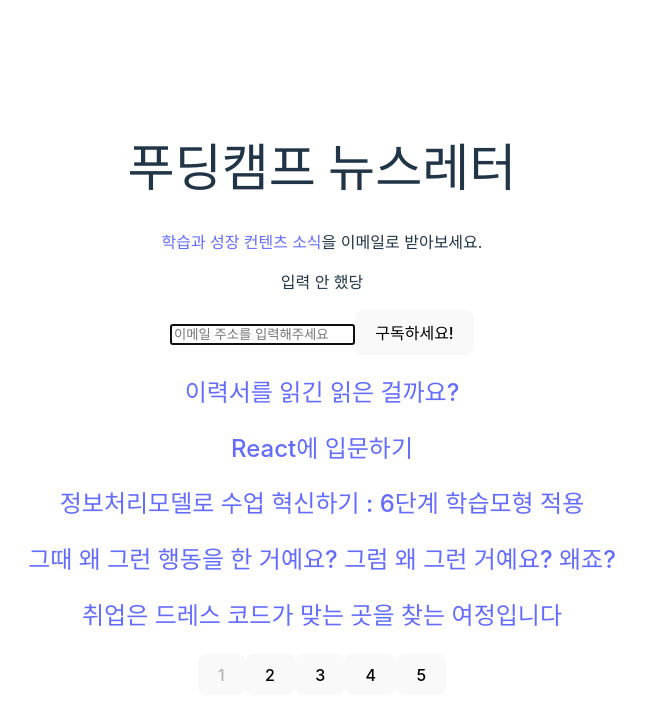
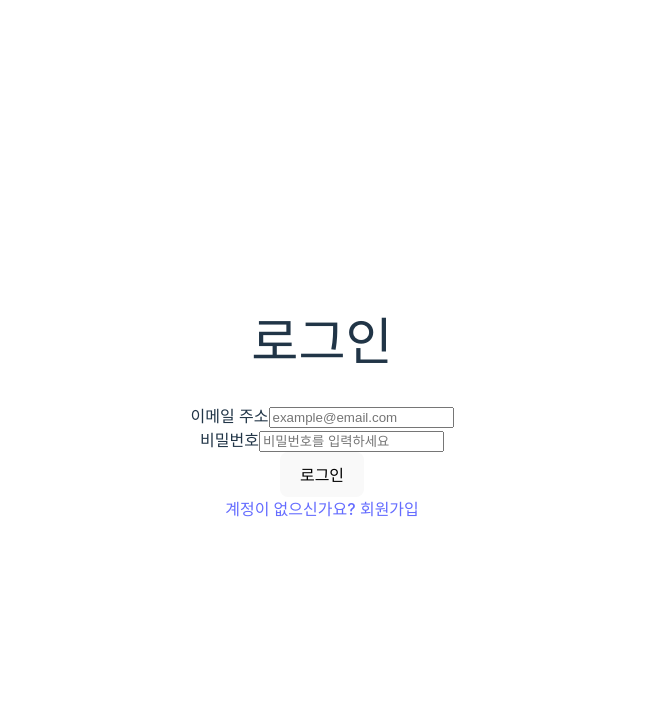
Before and after one commit to realworldpudding/hands-on, a React (Vite) app in the folder getting-started-with-react/hello-world/: page / in a window 1280 px wide. Shown: the top 720 px of the page, without its empty margins (318-964 px from the left). Built offline with nearby package versions, Linux system fonts and the light colour scheme.

Commit message:
ADD Login 컴포넌트와 테스트

```diff
--- a/getting-started-with-react/hello-world/package.json
+++ b/getting-started-with-react/hello-world/package.json
@@ -9,7 +9,8 @@
     "lint": "eslint .",
     "preview": "vite preview",
     "test": "vitest",
-    "test:update": "vitest --update"
+    "test:update": "vitest --update",
+    "test:playwright": "playwright test --ui"
   },
   "dependencies": {
     "react": "^18.3.1",
@@ -17,9 +18,11 @@
   },
   "devDependencies": {
     "@eslint/js": "^9.8.0",
+    "@playwright/test": "^1.49.1",
     "@testing-library/dom": "^10.4.0",
     "@testing-library/jest-dom": "^6.6.3",
     "@testing-library/react": "^16.1.0",
+    "@testing-library/react-hooks": "^8.0.1",
     "@testing-library/user-event": "^14.5.2",
     "@types/react": "^18.3.3",
     "@types/react-dom": "^18.3.0",
--- /dev/null
+++ b/getting-started-with-react/hello-world/src/Login.jsx
@@ -0,0 +1,124 @@
+import { useState } from 'react';
+
+const Login = () => {
+  const [isLoggedIn, setIsLoggedIn] = useState(false);
+
+  const handleSuccess = async () => {
+    setIsLoggedIn(true)
+  };
+
+  return (
+    <div className="min-h-screen flex items-center justify-center bg-gray-50 py-12 px-4 sm:px-6 lg:px-8">
+      <div className="max-w-md w-full space-y-8">
+        <div>
+          <h1 className="mt-6 text-center text-3xl font-extrabold text-gray-900">
+            {isLoggedIn ? '홈 화면입니다' : '로그인'}
+          </h1>
+        </div>
+        {isLoggedIn ? (
+          <div>
+            <p>로그인 성공</p>
+          </div>
+        ) : (
+          <LoginForm onSuccess={handleSuccess} />
+        )}
+      </div>
+    </div>
+  );
+};
+
+function LoginForm({ onSuccess }) {
+  const [formData, setFormData] = useState({
+    email: '',
+    password: ''
+  });
+  const [error, setError] = useState('');
+
+  const handleInputChange = (e) => {
+    const { name, value } = e.target;
+    setFormData(prev => ({
+      ...prev,
+      [name]: value
+    }));
+    // 입력이 변경되면 에러 메시지 초기화
+    setError('');
+  };
+
+  const handleSubmit = async (e) => {
+    e.preventDefault();
+
+    try {
+      // 여기서는 예시로 간단한 유효성 검사만 수행
+      if (formData.email === 'hannal@puddingcamp.com' && formData.password === 'test1234') {
+        // 로그인 성공 시 홈으로 이동
+        onSuccess()
+      } else {
+        setError('이메일 혹은 비밀번호가 올바르지 않습니다');
+      }
+    } catch (err) {
+      setError('로그인 중 오류가 발생했습니다. 다시 시도해주세요.');
+    }
+  };
+
+  return (
+    <div>
+
+      <form className="mt-8 space-y-6" onSubmit={handleSubmit}>
+        <div className="rounded-md shadow-sm space-y-4">
+          <div>
+            <label htmlFor="email" className="block text-sm font-medium text-gray-700">
+              이메일 주소
+            </label>
+            <input
+              id="email"
+              name="email"
+              type="email"
+              autoComplete="email"
+              required
+              className="mt-1 appearance-none relative block w-full px-3 py-2 border border-gray-300 rounded-md focus:outline-none focus:ring-blue-500 focus:border-blue-500"
+              placeholder="example@email.com"
+              value={formData.email}
+              onChange={handleInputChange}
+            />
+          </div>
+          <div>
+            <label htmlFor="password" className="block text-sm font-medium text-gray-700">
+              비밀번호
+            </label>
+            <input
+              id="password"
+              name="password"
+              type="password"
+              autoComplete="current-password"
+              required
+              className="mt-1 appearance-none relative block w-full px-3 py-2 border border-gray-300 rounded-md focus:outline-none focus:ring-blue-500 focus:border-blue-500"
+              placeholder="비밀번호를 입력하세요"
+              value={formData.password}
+              onChange={handleInputChange}
+            />
+          </div>
+        </div>
+
+        {error && (
+          <div className="error-message text-red-500 text-sm text-center" role="alert">
+            {error}
+          </div>
+        )}
+
+        <button
+          type="submit"
+          className="group relative w-full flex justify-center py-2 px-4 border border-transparent text-sm font-medium rounded-md text-white bg-blue-600 hover:bg-blue-700 focus:outline-none focus:ring-2 focus:ring-offset-2 focus:ring-blue-500"
+        >
+          로그인
+        </button>
+      </form>
+      <div className="text-center">
+        <a href="/signup" className="text-sm text-blue-600 hover:text-blue-500 signup">
+          계정이 없으신가요? 회원가입
+        </a>
+      </div>
+    </div>
+  );
+}
+
+export default Login;
--- a/getting-started-with-react/hello-world/src/main.jsx
+++ b/getting-started-with-react/hello-world/src/main.jsx
@@ -5,9 +5,10 @@ import { StrictMode } from 'react';
 import { createRoot } from 'react-dom/client';
 
 import App from './App.jsx';
+import Login from './Login.jsx';
 
 createRoot(document.getElementById('root')).render(
   <StrictMode>
-    <App />
+    <Login />
   </StrictMode>,
 )
```
Also changed, not shown: 2 other files (tests, documents, lock files or other folders).
